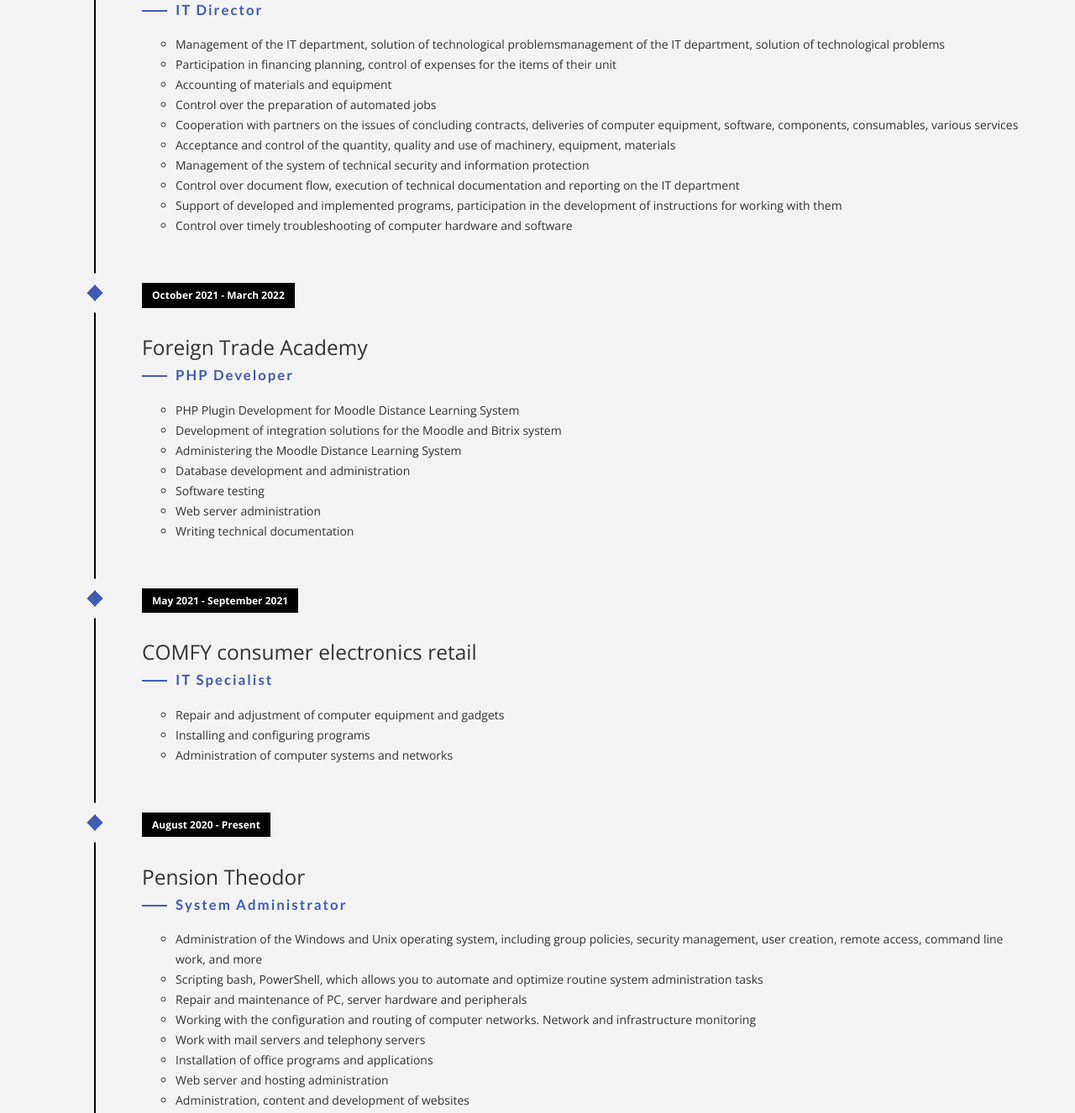
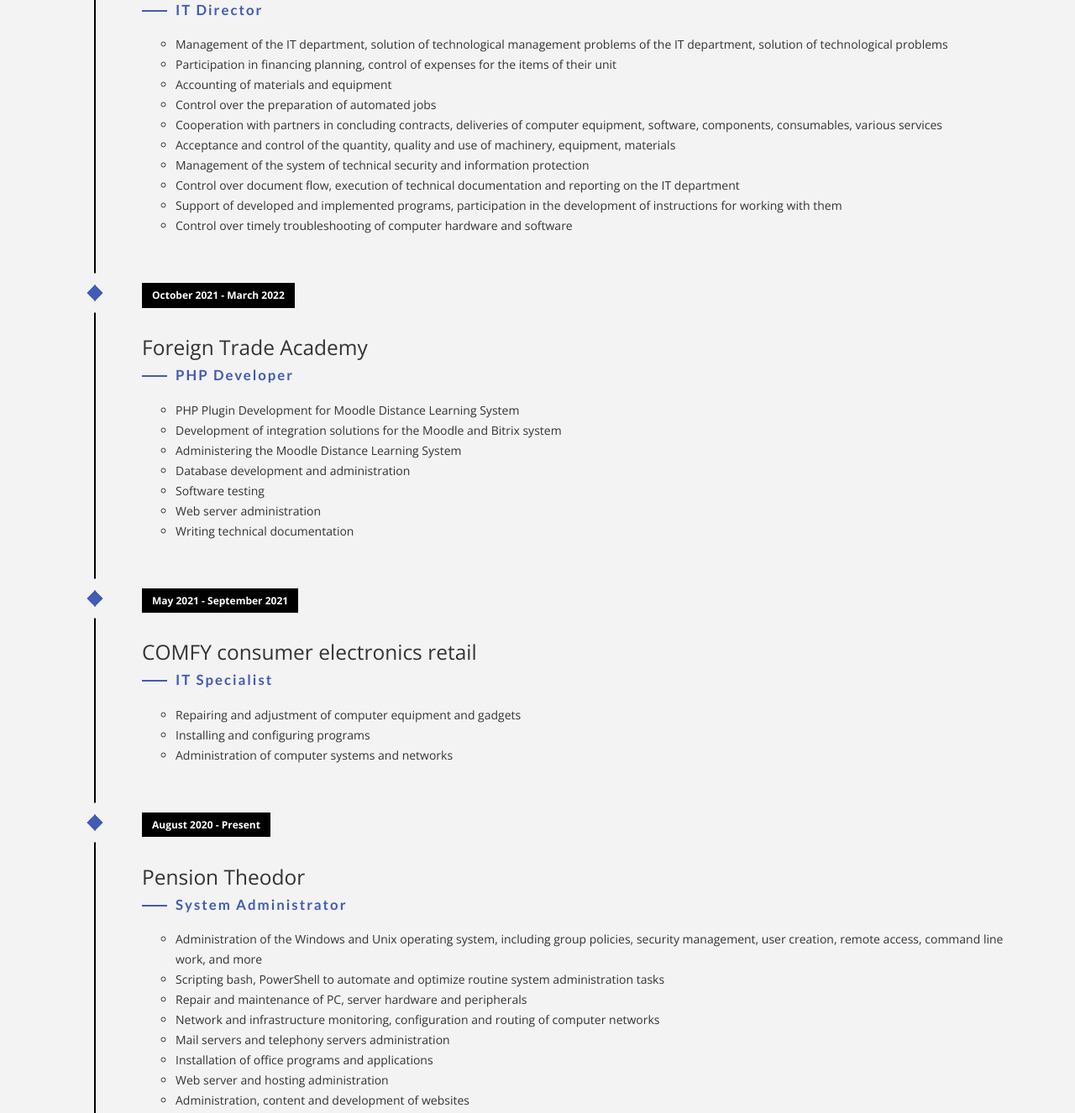
Before and after one commit to m-osadchuk/m-osadchuk.github.io, a plain HTML site: page index.html in a window 1280 px wide. Shown: the part 1930-3256 px from the top of the page at 84% size. Drawn offline with nearby package versions, Linux system fonts and the light colour scheme; files whose address does not match are found by name; a web font is replaced by a local one.

Commit message:
Update index.html

```diff
--- a/index.html
+++ b/index.html
@@ -68,7 +68,7 @@
                 <h4>01</h4>
                 <h1 class="size-50">About me</h1>
                 <div class="h-50"></div>
-                <p><b>Proactive</b> and <b>resourceful Computer Engineer</b>. Always <b>eager</b> to utilise my technical knowledge and skills <b>to deliver actionable insights and translate them into</b> concrete <b>business initiatives</b>.</p>
+                <p><b>Proactive</b> and <b>resourceful Computer Engineer</b>. Always <b>eager</b> to utilise my technical knowledge and skills <b>to deliver actionable insights and convert them into</b> concrete <b>business initiatives</b>.</p>
                 <div class="h-50"></div> <img src="img/signature.png" width="230" alt="" />
                 <div class="h-50"></div>
             </div>
@@ -97,11 +97,11 @@
                             <h3>BBQ Store</h3>
                             <h4>IT Director</h4>
                             <ul>
-                                <li>Management of the IT department, solution of technological problemsmanagement of the IT department, solution of technological problems</li>
+                                <li>Management of the IT department, solution of technological management problems of the IT department, solution of technological problems</li>
                                 <li>Participation in financing planning, control of expenses for the items of their unit</li>
                                 <li>Accounting of materials and equipment</li>
                                 <li>Control over the preparation of automated jobs</li>
-                                <li>Cooperation with partners on the issues of concluding contracts, deliveries of computer equipment, software, components, consumables, various services</li>
+                                <li>Cooperation with partners in concluding contracts, deliveries of computer equipment, software, components, consumables, various services</li>
                                 <li>Acceptance and control of the quantity, quality and use of machinery, equipment, materials</li>
                                 <li>Management of the system of technical security and information protection</li>
                                 <li>Control over document flow, execution of technical documentation and reporting on the IT department</li>
@@ -134,7 +134,7 @@
                             <h3>COMFY consumer electronics retail</h3>
                             <h4>IT Specialist</h4>
                             <ul>
-                                <li>Repair and adjustment of computer equipment and gadgets</li>
+                                <li>Repairing and adjustment of computer equipment and gadgets</li>
                                 <li>Installing and configuring programs</li>
                                 <li>Administration of computer systems and networks</li>
                             </ul>
@@ -148,10 +148,10 @@
                             <h4>System Administrator</h4>
                             <ul>
                                 <li>Administration of the Windows and Unix operating system, including group policies, security management, user creation, remote access, command line work, and more</li>
-                                <li>Scripting bash, PowerShell, which allows you to automate and optimize routine system administration tasks</li>
+                                <li>Scripting bash, PowerShell to automate and optimize routine system administration tasks</li>
                                 <li>Repair and maintenance of PC, server hardware and peripherals</li>
-                                <li>Working with the configuration and routing of computer networks. Network and infrastructure monitoring</li>
-                                <li>Work with mail servers and telephony servers</li>
+                                <li>Network and infrastructure monitoring, configuration and routing of computer networks</li>
+                                <li>Mail servers and telephony servers administration</li>
                                 <li>Installation of office programs and applications</li>
                                 <li>Web server and hosting administration</li>
                                 <li>Administration, content and development of websites</li>
```
